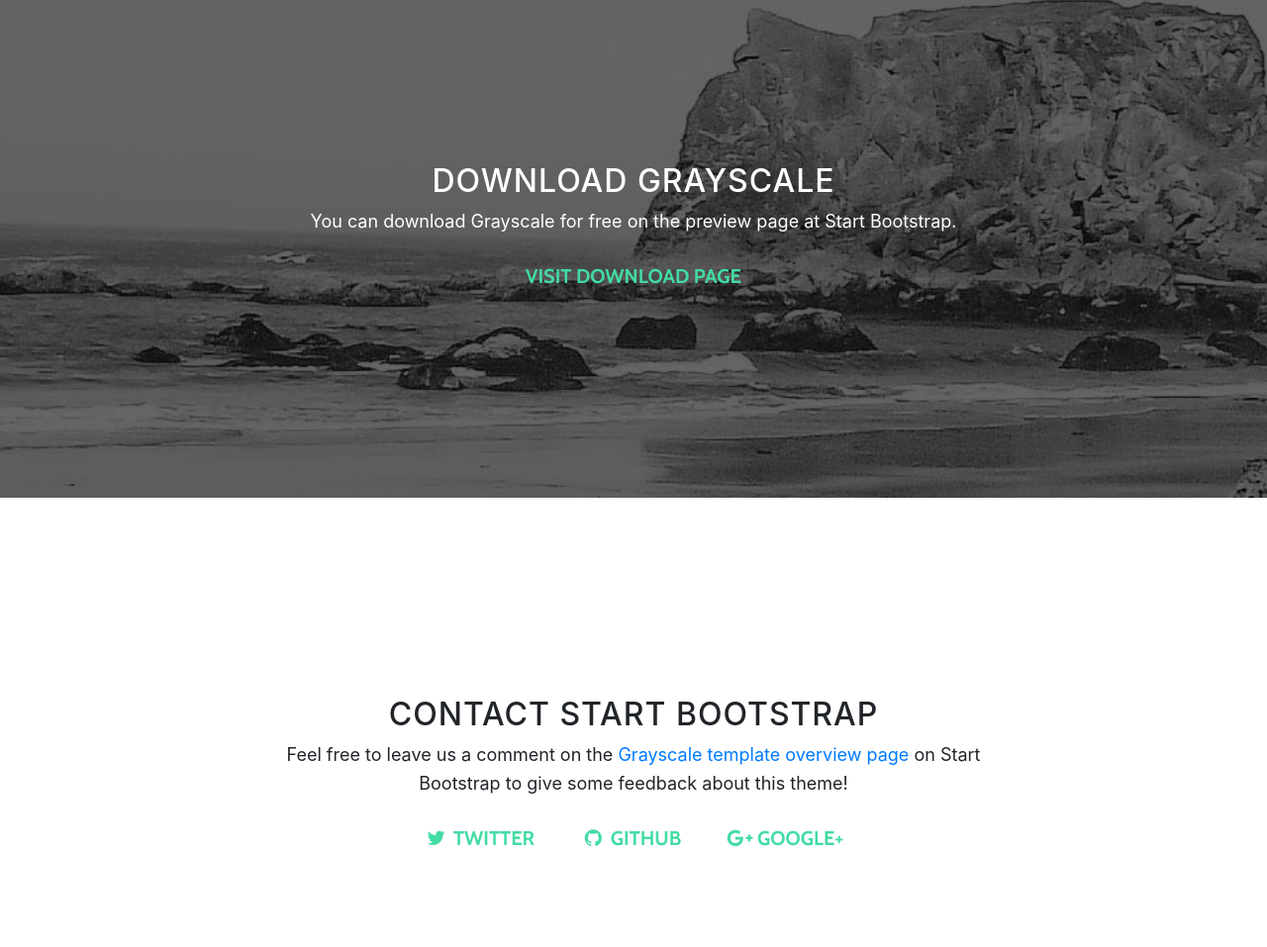
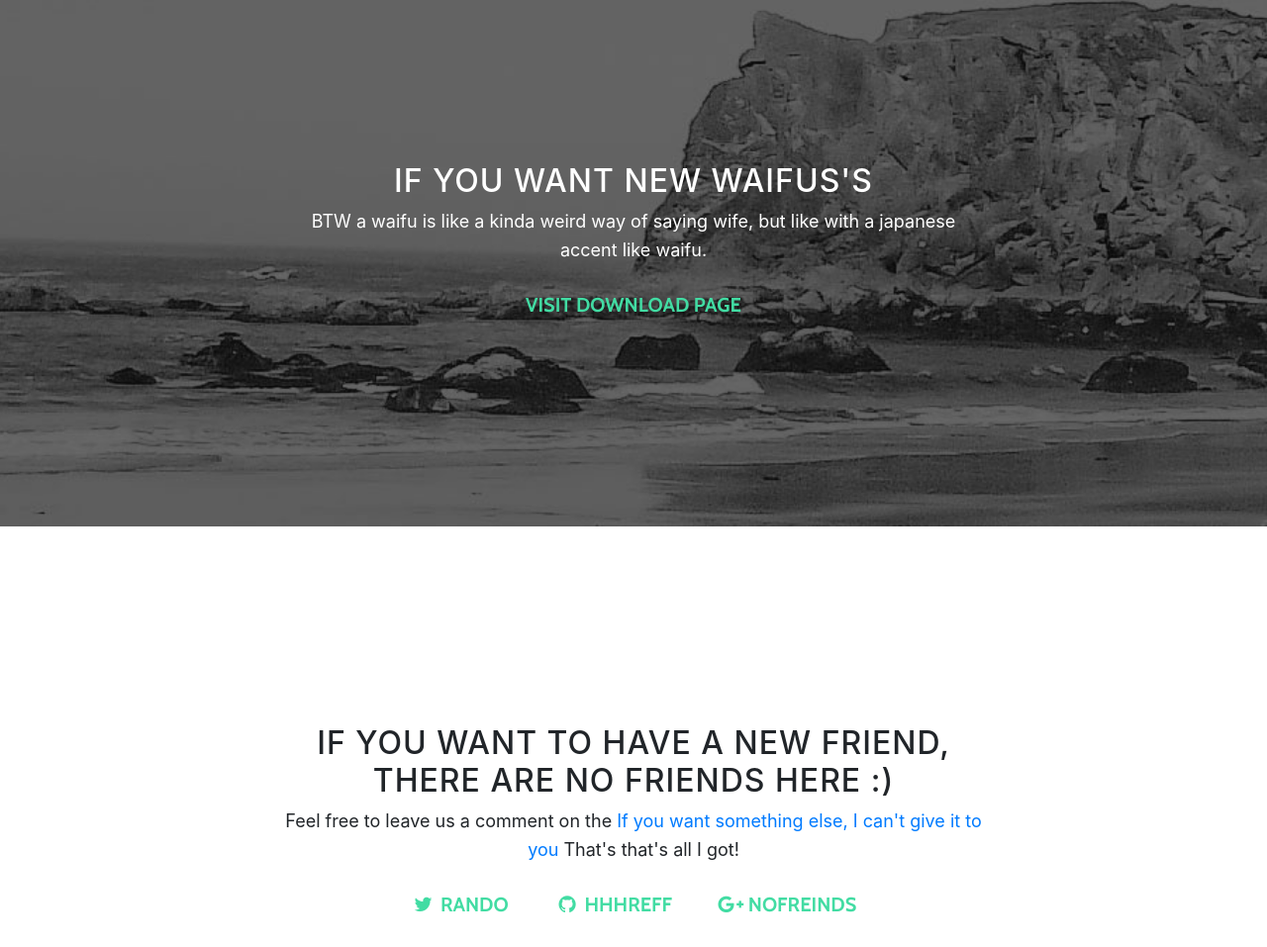
Before and after one commit to KatGetHub/website, a website with bundled scripts: page index.html in a window 1280 px wide. Shown: the part 1606-2563 px from the top of the page at 99% size. Built offline with nearby package versions, Linux system fonts and the light colour scheme.

Commit message:
editted more words

```diff
--- a/index.html
+++ b/index.html
@@ -28,7 +28,7 @@
     <!-- Navigation -->
     <nav class="navbar navbar-expand-lg navbar-light fixed-top" id="mainNav">
       <div class="container">
-        <a class="navbar-brand js-scroll-trigger" href="#page-top">Start Bootstrap</a>
+        <a class="navbar-brand js-scroll-trigger" href="#page-top">This is a little dinky page</a>
         <button class="navbar-toggler navbar-toggler-right" type="button" data-toggle="collapse" data-target="#navbarResponsive" aria-controls="navbarResponsive" aria-expanded="false" aria-label="Toggle navigation">
           Menu
           <i class="fa fa-bars"></i>
@@ -90,8 +90,8 @@
     <section id="download" class="download-section content-section text-center">
       <div class="container">
         <div class="col-lg-8 mx-auto">
-          <h2>Download Grayscale</h2>
-          <p>You can download Grayscale for free on the preview page at Start Bootstrap.</p>
+          <h2>If you want new waifus's</h2>
+          <p>BTW a waifu is like a kinda weird way of saying wife, but like with a japanese accent like waifu.</p>
           <a href="http://startbootstrap.com/template-overviews/grayscale/" class="btn btn-default btn-lg">Visit Download Page</a>
         </div>
       </div>
@@ -102,27 +102,27 @@
       <div class="container">
         <div class="row">
           <div class="col-lg-8 mx-auto">
-            <h2>Contact Start Bootstrap</h2>
+            <h2>If you want to have a new friend, there are no friends here :)</h2>
             <p>Feel free to leave us a comment on the
-              <a href="http://startbootstrap.com/template-overviews/grayscale/">Grayscale template overview page</a>
-              on Start Bootstrap to give some feedback about this theme!</p>
+              <a href="http://startbootstrap.com/template-overviews/grayscale/">If you want something else, I can't give it to you</a>
+              That's that's all I got!</p>
             <ul class="list-inline banner-social-buttons">
               <li class="list-inline-item">
                 <a href="https://twitter.com/SBootstrap" class="btn btn-default btn-lg">
                   <i class="fa fa-twitter fa-fw"></i>
-                  <span class="network-name">Twitter</span>
+                  <span class="network-name">RANDO</span>
                 </a>
               </li>
               <li class="list-inline-item">
                 <a href="https://github.com/BlackrockDigital/startbootstrap" class="btn btn-default btn-lg">
                   <i class="fa fa-github fa-fw"></i>
-                  <span class="network-name">Github</span>
+                  <span class="network-name">HHHREFF</span>
                 </a>
               </li>
               <li class="list-inline-item">
                 <a href="https://plus.google.com/+Startbootstrap/posts" class="btn btn-default btn-lg">
                   <i class="fa fa-google-plus fa-fw"></i>
-                  <span class="network-name">Google+</span>
+                  <span class="network-name">NOFREINDS</span>
                 </a>
               </li>
             </ul>
```
